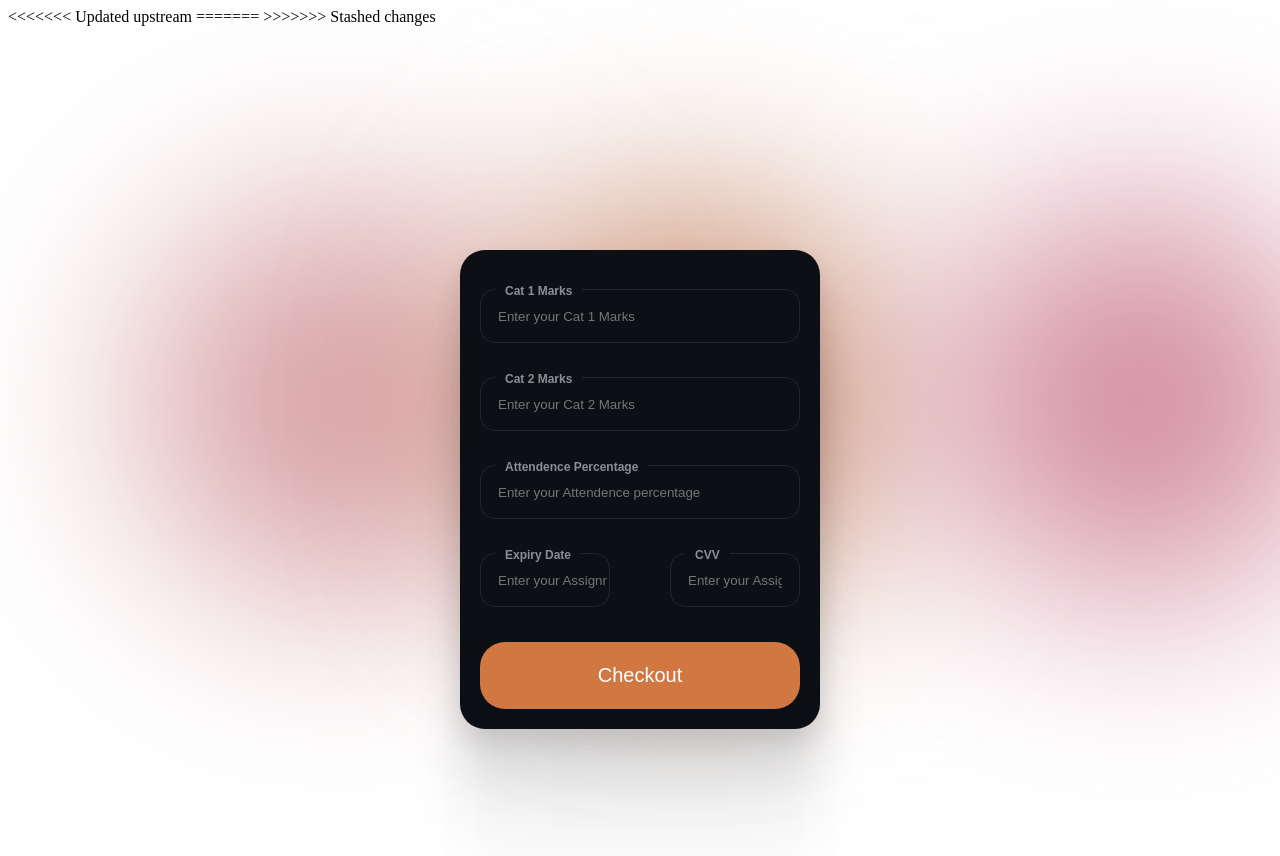
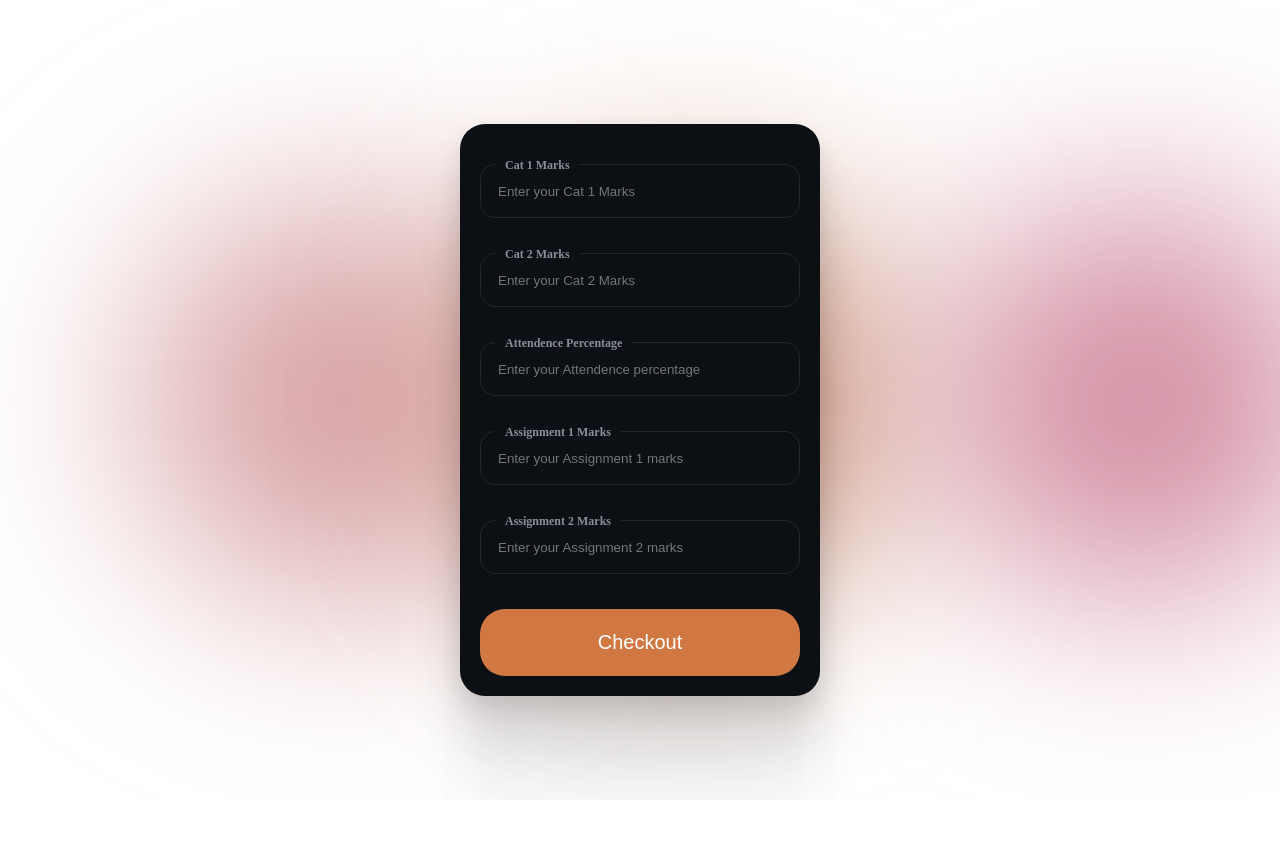
Before and after one commit to Aathixh/B-Tech-Internals-Calculator, a website: page index.html in a window 1280 px wide. Shown: the top 856 px of the page. After the commit the page ends 800 px from the top, so only its background shows below. Drawn offline with Linux system fonts and the light colour scheme.

Commit message:
Update input field labels and placeholders

```diff
--- a/index.html
+++ b/index.html
@@ -4,11 +4,7 @@
     <meta charset="UTF-8" />
     <meta name="viewport" content="width=device-width, initial-scale=1.0" />
     <title>Internals Calculator</title>
-<<<<<<< Updated upstream
     <link rel="stylesheet" href="style.css" />
-=======
-    <link href="style.css" rel="stylesheet" />
->>>>>>> Stashed changes
   </head>
   <body>
     <div class="absolute">
@@ -52,20 +48,19 @@
               placeholder="Enter your Attendence percentage"
             />
           </label>
-          <div class="split">
           <label for="ExDate" class="label">
-              <span class="title">Expiry Date</span>
+            <span class="title">Assignment 1 Marks</span>
             <input
               id="ExDate"
               class="input-field"
-                type="text"
+              type="number"
               name="input-name"
               title="Expiry Date"
               placeholder="Enter your Assignment 1 marks"
             />
           </label>
           <label for="cvv" class="label">
-              <span class="title"> CVV</span>
+            <span class="title">Assignment 2 Marks</span>
             <input
               id="cvv"
               class="input-field"
@@ -75,7 +70,7 @@
               placeholder="Enter your Assignment 2 marks"
             />
           </label>
-          </div>
+
           <input class="checkout-btn" type="button" value="Checkout" />
         </form>
       </section>
--- a/style.css
+++ b/style.css
@@ -1,4 +1,3 @@
-<<<<<<< Updated upstream
 body {
   justify-content: center;
   box-sizing: border-box;
@@ -100,12 +99,10 @@ body {
 }
 
 section {
-  margin: 0 auto;
-  top: 200px;
-  text-align: center;
-  font-family: sans-serif;
-  font-size: 90px;
-  position: relative;
+  display: flex;
+  justify-content: center;
+  align-items: center;
+  height: 90vh;
 }
 
 .form {
@@ -166,16 +163,7 @@ section {
 .form .input-field:focus {
   border-color: #d17842;
 }
-.form .split {
-  display: flex;
-  flex-direction: row;
-  justify-content: space-between;
-  width: 100%;
-  gap: 15px;
-}
-.form .split label {
-  width: 130px;
-}
+
 .form .checkout-btn {
   margin-top: 20px;
   padding: 20px 0;
@@ -203,8 +191,7 @@ section {
   color: #d17842;
   border: 2px solid #d17842;
   background: transparent;
-=======
-#cat1 {
-  width: 190px;
->>>>>>> Stashed changes
+  #cat1 {
+    width: 190px;
+  }
 }
```
Lines whose indentation alone changed are shown as unchanged.
